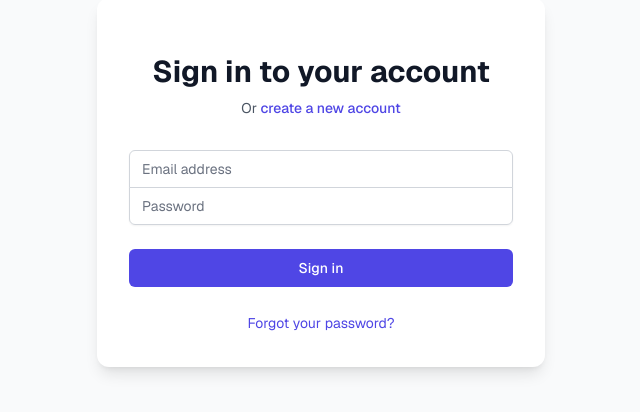
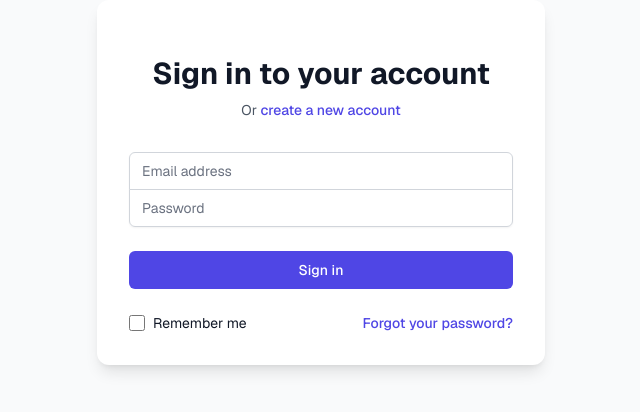
Before and after one commit to amangupta20/auctify, a Next.js app: page /login in a window 1280 px wide. Shown: the part 218-630 px from the top of the page, without its empty margins (319-959 px from the left). Built offline with nearby package versions, Linux system fonts and the light colour scheme; no server answers.

Commit message:
login fix

```diff
--- a/app/auction/[id]/page.tsx
+++ b/app/auction/[id]/page.tsx
@@ -144,7 +144,7 @@ export default async function AuctionPage({ params }: PageProps) {
                     </Link>
                   </div>
                   <div className="mt-2 flex items-center space-x-4">
-                    <span className="px-3 py-1 rounded-fulltext-indigo-600 text-xs font-medium bg-gray-100">
+                    <span className="px-3 py-1 rounded-full text-indigo-600 text-xs font-medium bg-gray-100">
                       {auction.category}
                     </span>
                     <span className="px-3 py-1 rounded-full text-indigo-600 text-xs font-medium bg-gray-100">
--- a/app/auctions/page.tsx
+++ b/app/auctions/page.tsx
@@ -103,10 +103,10 @@ export default async function AuctionsPage() {
                     </div>
 
                     <div className="mt-2 flex items-center space-x-2">
-                      <span className="px-2 py-1 text-xs font-medium bg-gray-100 rounded-full">
+                      <span className="px-2 py-1 text-indigo-600 text-xs font-medium bg-gray-100 rounded-full">
                         {auction.category}
                       </span>
-                      <span className="px-2 py-1 text-xs font-medium bg-gray-100 rounded-full">
+                      <span className="px-2 py-1 text-xs text-indigo-600 font-medium bg-gray-100 rounded-full">
                         {auction.condition}
                       </span>
                     </div>
--- a/app/login/page.tsx
+++ b/app/login/page.tsx
@@ -2,6 +2,7 @@ import React from 'react';
 import Link from 'next/link';
 import { auth, signIn } from "@/auth"
 import { redirect } from "next/navigation"
+import { AuthError } from 'next-auth';
 
 export default async function LoginPage({
   searchParams,
@@ -13,12 +14,41 @@ export default async function LoginPage({
     redirect("/");
   }
 
-  const error = searchParams?.error;
+  async function authenticate(formData: FormData) {
+    'use server';
 
-  let errorMessage = '';
-  if (error === 'CredentialsSignin') {
-    errorMessage = 'Invalid email or password. Please try again.';
+    const email = formData.get("email");
+    const password = formData.get("password");
+
+    if (!email || !password || typeof email !== 'string' || typeof password !== 'string') {
+      redirect('/login?error=InvalidCredentials');
+    }
+
+    try {
+      await signIn("credentials", {
+        email,
+        password,
+        redirect: true,
+        redirectTo: "/"
+      });
+    } catch (error) {
+      if (error instanceof AuthError) {
+        switch (error.type) {
+          case "CredentialsSignin":
+            redirect('/login?error=CredentialsSignin');
+          default:
+            redirect('/login?error=Default');
+        }
+      }
+      throw error;
+    }
   }
+
+  const errorMessages = {
+    CredentialsSignin: 'Invalid email or password',
+    InvalidCredentials: 'Please provide valid credentials',
+    Default: 'An error occurred during sign in'
+  };
 
   return (
     <div className="min-h-screen flex items-center justify-center bg-gray-50">
@@ -32,23 +62,7 @@ export default async function LoginPage({
             </Link>
           </p>
         </div>
-        <form className="mt-8 space-y-6" action={async (formData: FormData) => {
-          "use server";
-
-          const email = formData.get("email");
-          const password = formData.get("password");
-
-          if (!email || !password || typeof email !== 'string' || typeof password !== 'string') {
-            return;
-          }
-
-          await signIn("credentials", {
-            email,
-            password,
-            redirectTo: "/",
-            redirect: true,
-          });
-        }}>
+        <form className="mt-8 space-y-6" action={authenticate}>
           <div className="rounded-md shadow-sm -space-y-px">
             <div>
               <label htmlFor="email" className="sr-only">Email address</label>
@@ -76,7 +90,7 @@ export default async function LoginPage({
             </div>
           </div>
 
-          {errorMessage && (
+          {searchParams?.error && (
             <div className="rounded-md bg-red-50 p-4">
               <div className="flex">
                 <div className="flex-shrink-0">
@@ -86,7 +100,7 @@ export default async function LoginPage({
                 </div>
                 <div className="ml-3">
                   <p className="text-sm font-medium text-red-800">
-                    {errorMessage}
+                    {errorMessages[searchParams.error as keyof typeof errorMessages] || errorMessages.Default}
                   </p>
                 </div>
               </div>
@@ -102,13 +116,27 @@ export default async function LoginPage({
             </button>
           </div>
 
-          <div className="text-center">
-            <Link
-              href="/forgot-password"
-              className="text-sm text-indigo-600 hover:text-indigo-500"
-            >
-              Forgot your password?
-            </Link>
+          <div className="flex items-center justify-between">
+            <div className="flex items-center">
+              <input
+                id="remember-me"
+                name="remember-me"
+                type="checkbox"
+                className="h-4 w-4 text-indigo-600 focus:ring-indigo-500 border-gray-300 rounded"
+              />
+              <label htmlFor="remember-me" className="ml-2 block text-sm text-gray-900">
+                Remember me
+              </label>
+            </div>
+
+            <div className="text-sm">
+              <Link
+                href="/forgot-password"
+                className="font-medium text-indigo-600 hover:text-indigo-500"
+              >
+                Forgot your password?
+              </Link>
+            </div>
           </div>
         </form>
       </div>
```
